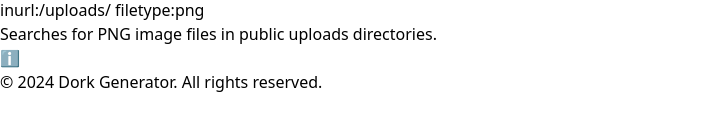
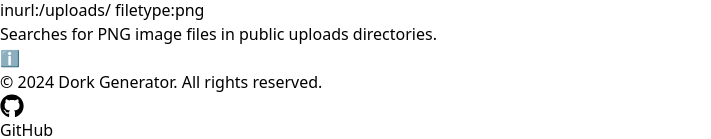
Before and after one commit to ltxstudio/DorkGenerator, a React (Vite) app: page / in a window 1280 px wide. Shown: the part 3806-3945 px from the top of the page, without its empty margins (0-711 px from the left). Before the commit the page ends 3900 px from the top, so only its background shows below. Built offline with nearby package versions, Linux system fonts and the light colour scheme.

Commit message:
Update Footer.jsx

```diff
--- a/src/components/Footer.jsx
+++ b/src/components/Footer.jsx
@@ -1,8 +1,24 @@
 import React from "react";
+import { FaGithub } from "react-icons/fa"; // Import GitHub icon from react-icons
 
 const Footer = () => (
-  <footer className="bg-gray-800 text-white p-4 text-center">
-    <p>&copy; {new Date().getFullYear()} Dork Generator. All rights reserved.</p>
+  <footer className="bg-gray-800 text-white p-6 text-center sm:p-8 md:p-10">
+    <div className="flex flex-col sm:flex-row sm:justify-between items-center space-y-4 sm:space-y-0">
+      <p className="text-sm">
+        &copy; {new Date().getFullYear()} Dork Generator. All rights reserved.
+      </p>
+      <div className="flex items-center space-x-4">
+        <a
+          href="https://github.com/your-username/dork-generator"
+          target="_blank"
+          rel="noopener noreferrer"
+          className="flex items-center text-gray-300 hover:text-white transition duration-300 ease-in-out"
+        >
+          <FaGithub size={24} className="mr-2" />
+          <span className="text-sm">GitHub</span>
+        </a>
+      </div>
+    </div>
   </footer>
 );
 
```
